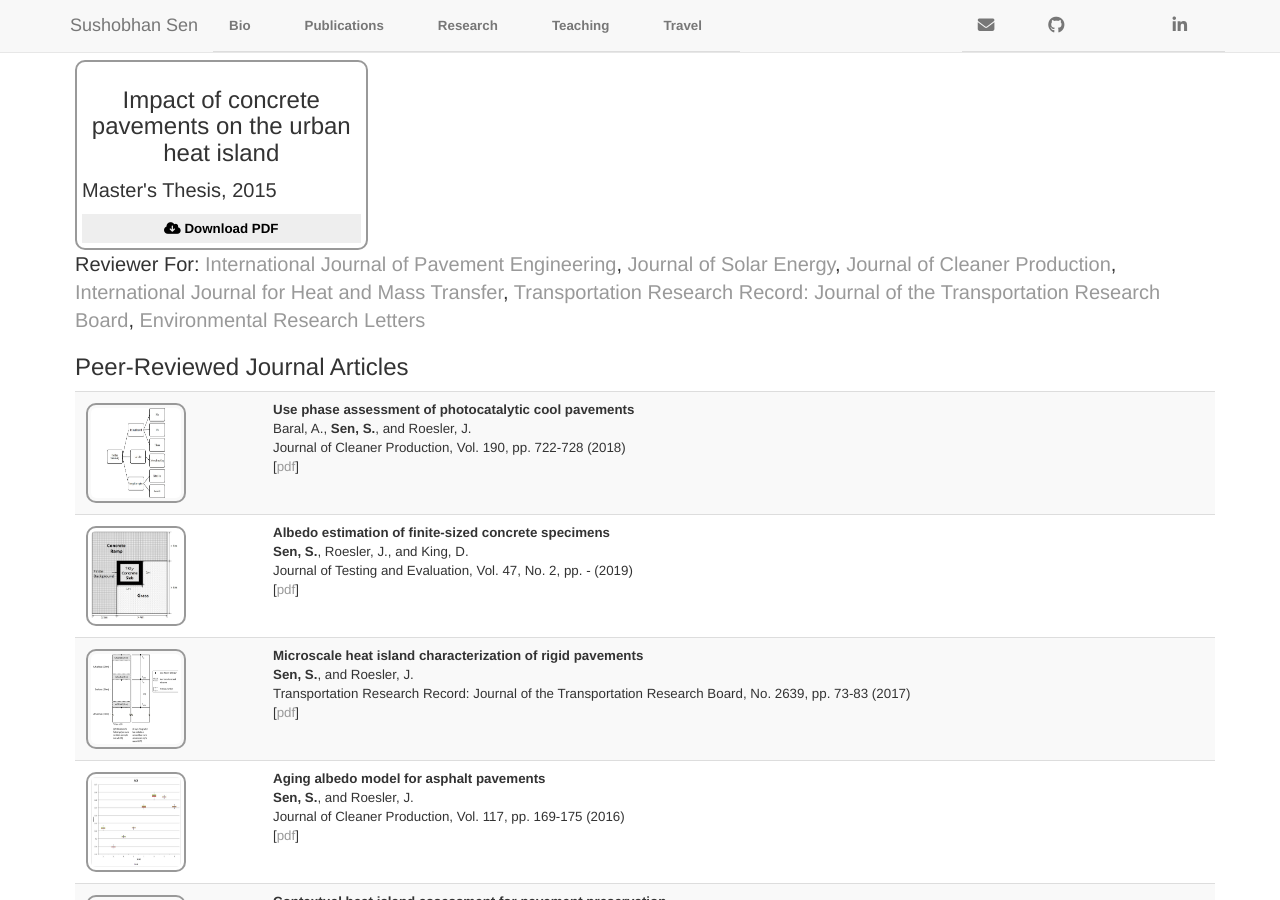
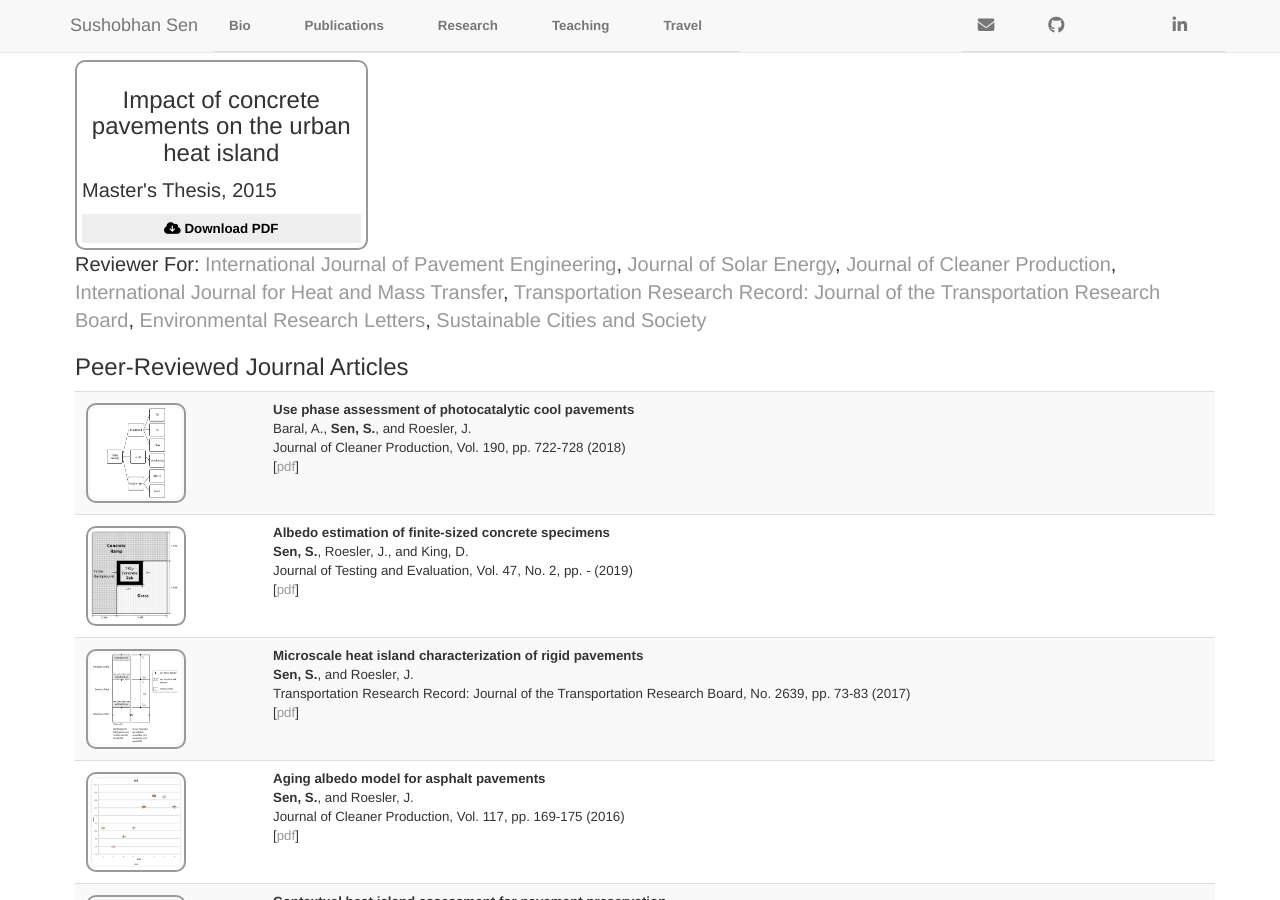
Before and after one commit to sushobhansen/sushobhansen.github.io, a Jekyll site: the page built from publications.md, in a window 1280 px wide and 900 px high. Built offline with Jekyll 4.4.1, drawn with Linux system fonts in a browser that asks for light colours; nearby versions of some CDN libraries; a style sheet for code colours, icons or effects is not loaded.

Commit message:
Added SCS to list of journals reviewed

```diff
--- a/publications.md
+++ b/publications.md
@@ -13,7 +13,7 @@
 	</div><!--row-->
 </div><!--container-->
 
-Reviewer For: [International Journal of Pavement Engineering](http://www.tandfonline.com/loi/gpav20), [Journal of Solar Energy](https://www.journals.elsevier.com/solar-energy/), [Journal of Cleaner Production](https://www.journals.elsevier.com/journal-of-cleaner-production/), [International Journal for Heat and Mass Transfer](https://www.journals.elsevier.com/international-journal-of-heat-and-mass-transfer/), [Transportation Research Record: Journal of the Transportation Research Board](http://trrjournalonline.trb.org/loi/trr), [Environmental Research Letters](http://iopscience.iop.org/journal/1748-9326)
+Reviewer For: [International Journal of Pavement Engineering](http://www.tandfonline.com/loi/gpav20), [Journal of Solar Energy](https://www.journals.elsevier.com/solar-energy/), [Journal of Cleaner Production](https://www.journals.elsevier.com/journal-of-cleaner-production/), [International Journal for Heat and Mass Transfer](https://www.journals.elsevier.com/international-journal-of-heat-and-mass-transfer/), [Transportation Research Record: Journal of the Transportation Research Board](http://trrjournalonline.trb.org/loi/trr), [Environmental Research Letters](http://iopscience.iop.org/journal/1748-9326), [Sustainable Cities and Society](https://www.journals.elsevier.com/sustainable-cities-and-society)
 
 ### Peer-Reviewed Journal Articles
 
```
